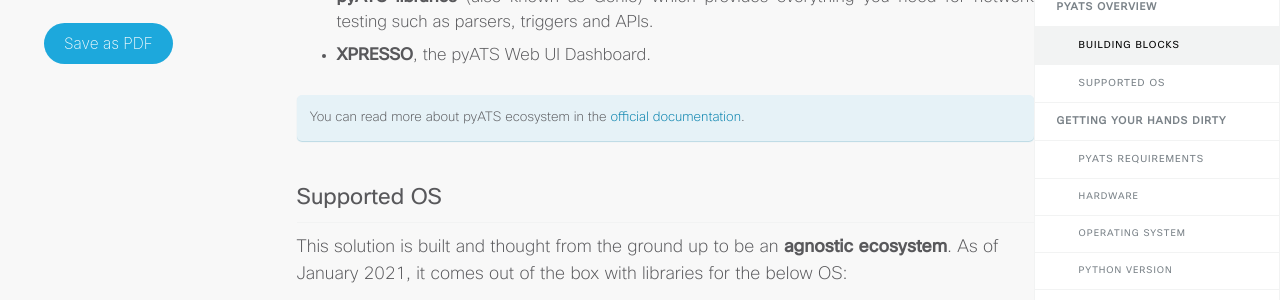
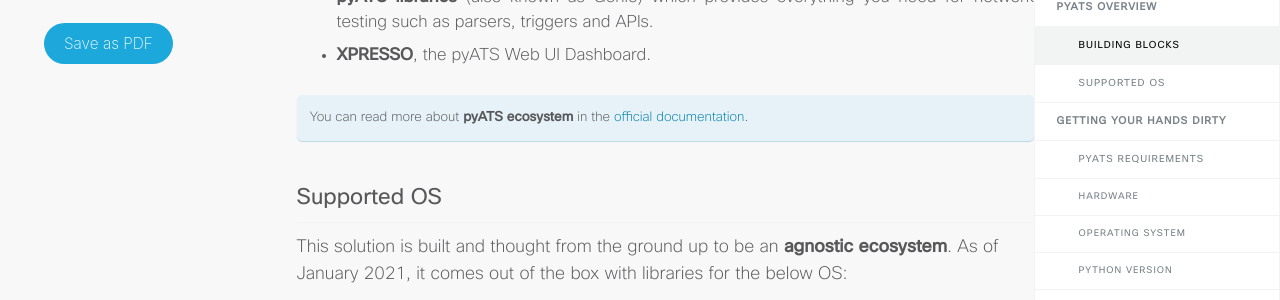
Before and after one commit to xrdocs/programmability, a Jekyll site: the page built from _tutorials/pyats-series-install-and-use-pyats.md, in a window 1280 px wide and 900 px high, scrolled down 1100 px. Shown: the part 149-449 px from the top of the window. Built offline with Jekyll 4.4.1, drawn with Linux system fonts in a browser that asks for light colours; comment, search, counter and statistics services are not loaded.

Commit message:
formatting

```diff
--- a/_tutorials/pyats-series-install-and-use-pyats.md
+++ b/_tutorials/pyats-series-install-and-use-pyats.md
@@ -118,7 +118,7 @@ pyATS is made of three main building blocks:
 - **pyATS libraries** (also known as Genie) which provides everything you need for network testing such as parsers, triggers and APIs.
 - **XPRESSO**, the pyATS Web UI Dashboard.
 
-You can read more about pyATS ecosystem in the [official documentation](https://pubhub.devnetcloud.com/media/pyats-getting-started/docs/intro/introduction.html).
+You can read more about **pyATS ecosystem** in the [official documentation](https://pubhub.devnetcloud.com/media/pyats-getting-started/docs/intro/introduction.html).
 {: .notice--info}
 
 ## Supported OS
```
